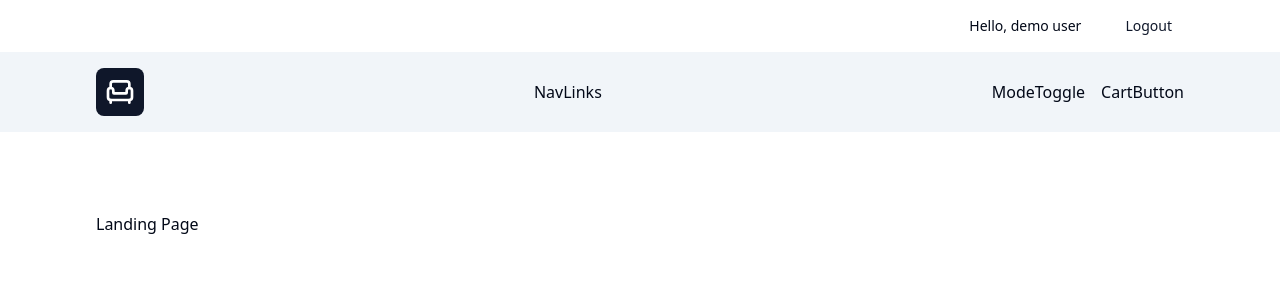
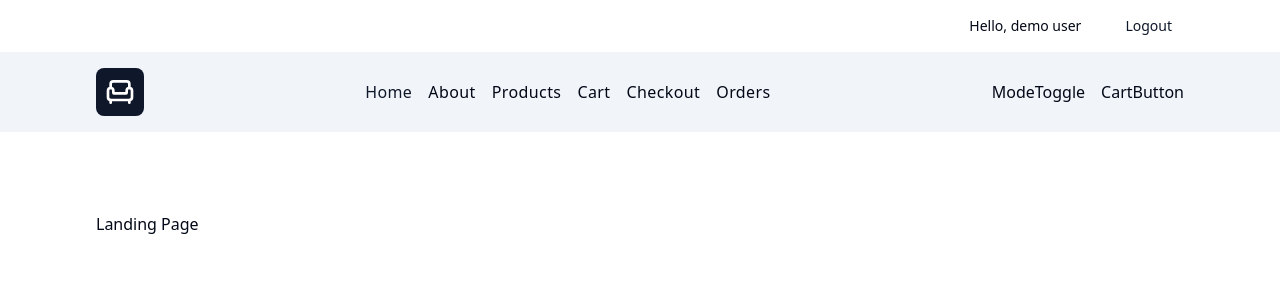
Before and after one commit to NikDoe/store, a React (Vite) app: page / in a window 1280 px wide. Shown: the top 300 px of the page. Built offline with nearby package versions, Linux system fonts and the light colour scheme.

Commit message:
create nav links menu component

```diff
--- a/src/components/LinksDropdown.tsx
+++ b/src/components/LinksDropdown.tsx
@@ -41,4 +41,5 @@
 		</DropdownMenu>
 	);
 }
+
 export default LinksDropdown;
--- a/src/components/NavLinks.tsx
+++ b/src/components/NavLinks.tsx
@@ -1,7 +1,24 @@
+import { links } from '@/utils';
+import { NavLink } from 'react-router-dom';
+
 function NavLinks() {
 	return (
-		<div>
-            NavLinks
+		<div className='hidden lg:flex justify-center items-center gap-x-4'>
+			{links.map((link) => {
+				return (
+					<NavLink
+						to={link.href}
+						className={({ isActive }) => {
+							return `capitalize font-light tracking-wide ${
+								isActive ? 'text-primary' : ''
+							}`;
+						}}
+						key={link.label}
+					>
+						{link.label}
+					</NavLink>
+				);
+			})}
 		</div>
 	);
 }
```
